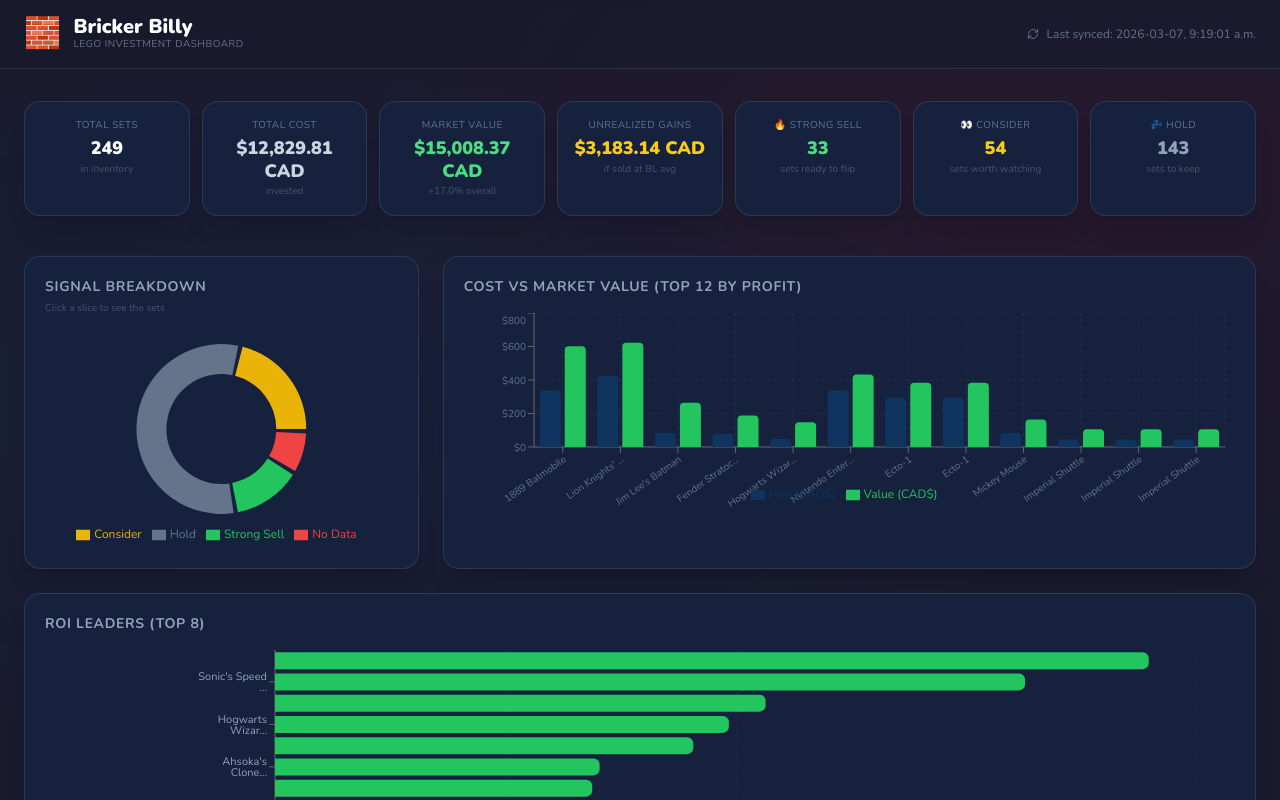
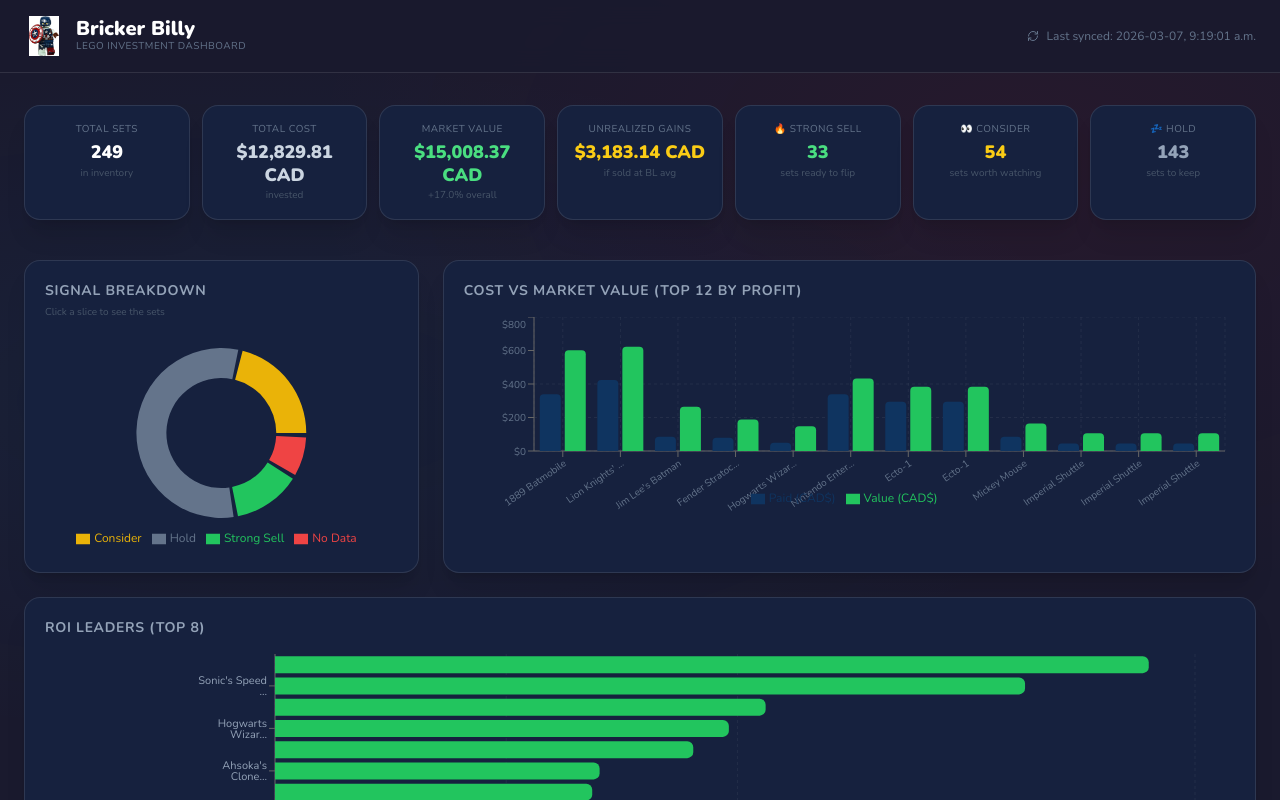
Before and after one commit to billybell991/bricker-billy, a React (Vite) app: page / in a window 1280 px wide. Shown: the top 800 px of the page. Built offline with nearby package versions, Linux system fonts and the light colour scheme.

Commit message:
feat: replace brick emoji with zombie cap icon in header and favicon

```diff
--- a/index.html
+++ b/index.html
@@ -10,7 +10,7 @@
       href="https://fonts.googleapis.com/css2?family=Nunito:wght@400;600;700;800;900&display=swap"
       rel="stylesheet"
     />
-    <link rel="icon" type="image/svg+xml" href="/favicon.svg" />
+    <link rel="icon" type="image/jpeg" href="/zombie-cap.jpg" />
   </head>
   <body class="bg-lego-dark text-white font-display">
     <div id="root"></div>
--- a/src/App.jsx
+++ b/src/App.jsx
@@ -128,7 +128,7 @@ export default function App() {
     return (
       <div className="min-h-screen flex items-center justify-center">
         <div className="text-center">
-          <div className="text-6xl mb-4">🧱</div>
+          <img src="./zombie-cap.jpg" alt="" className="w-20 h-20 object-contain mx-auto mb-4 animate-pulse" />
           <p className="text-slate-400 font-semibold animate-pulse">Loading your LEGO empire...</p>
         </div>
       </div>
@@ -158,7 +158,7 @@ export default function App() {
       <header className="sticky top-0 z-40 bg-lego-dark/90 backdrop-blur-md border-b border-white/10 px-6 py-4">
         <div className="max-w-screen-xl mx-auto flex items-center justify-between gap-4 flex-wrap">
           <div className="flex items-center gap-3">
-            <span className="text-3xl">🧱</span>
+            <img src="./zombie-cap.jpg" alt="Bricker Billy" className="w-10 h-10 object-contain" />
             <div>
               <h1 className="text-xl font-black text-white leading-none">Bricker Billy</h1>
               <p className="text-[10px] text-slate-500 tracking-wider uppercase">LEGO Investment Dashboard</p>
```
Also changed, not shown: public/zombie-cap.jpg (added).
